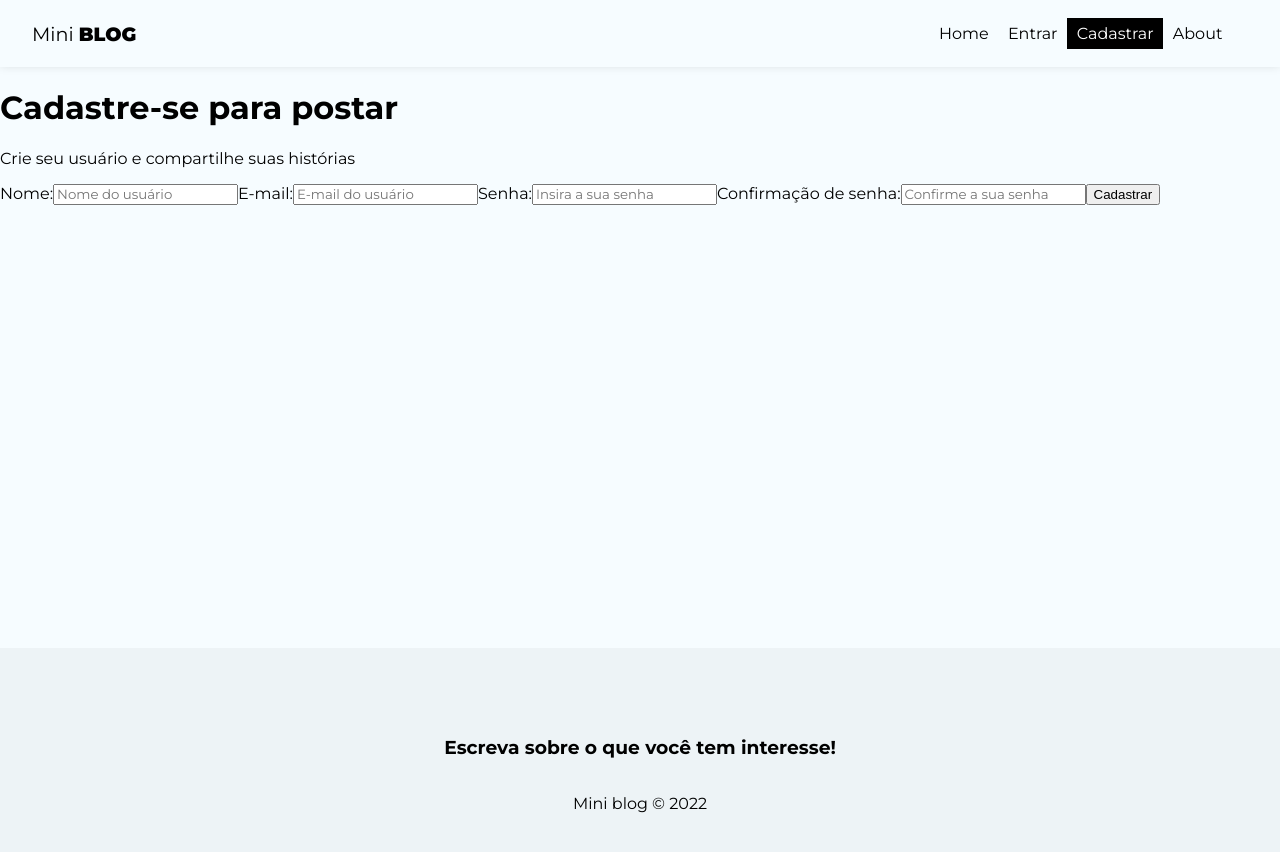
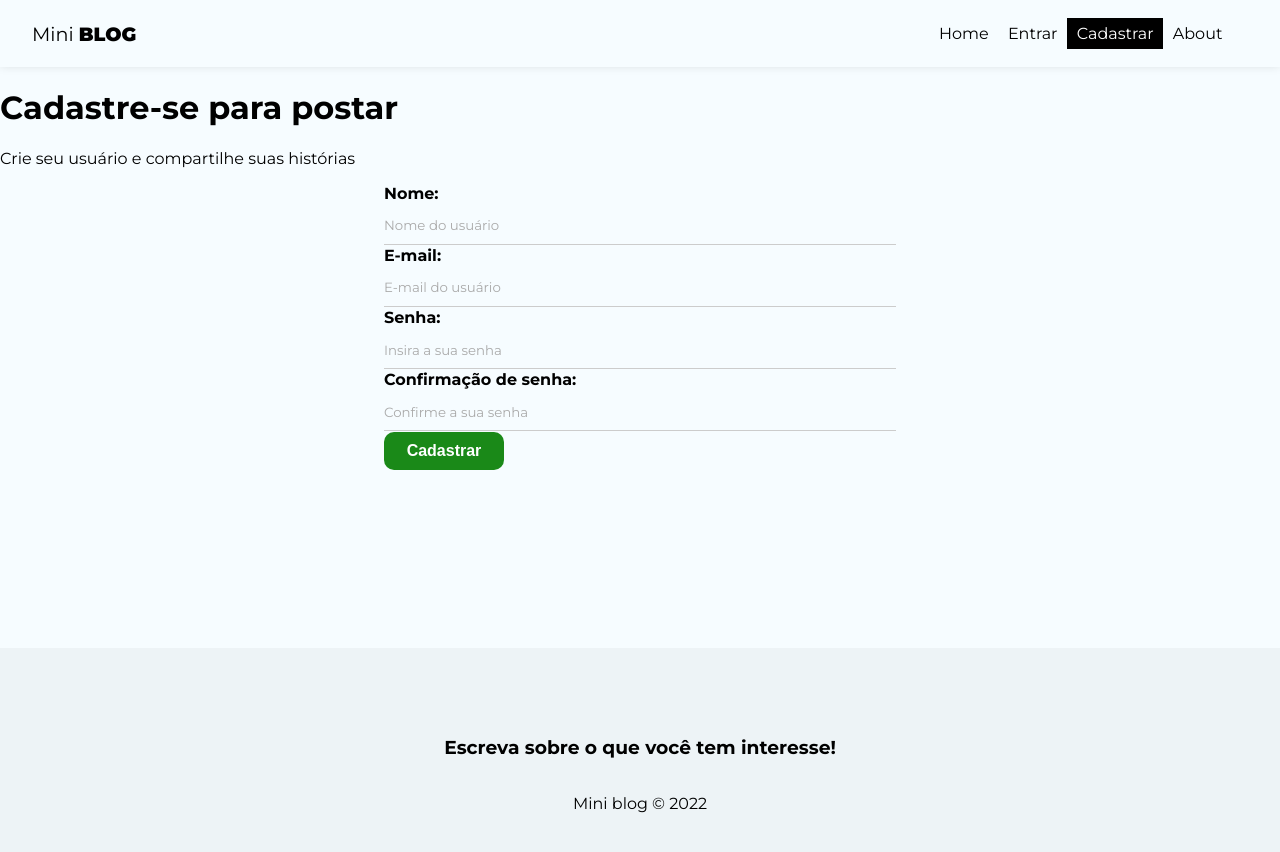
Before and after one commit to Thiagooffice/Mini-Blog, a React (Create React App) app: page /register in a window 1280 px wide. Shown: the top 852 px of the page. Built offline with nearby package versions, Linux system fonts and the light colour scheme.

Commit message:
add-css-form-register

```diff
--- a/src/index.css
+++ b/src/index.css
@@ -7,6 +7,7 @@ body{
 input::placeholder,
 textarea::placeholder{
   font-family: "Montserrat", sans-serif;
+  color: #aaa;
 }
 input:focus,
 textarea:focus{
@@ -27,3 +28,69 @@ a:hover,
 nav button:hover{
   color: #bbb;
 }
+/*form styles*/
+form{
+  max-width: 40%;
+  margin: 0 auto;
+}
+label{
+  display: flex;
+  flex-direction: column;
+  margin-bottom: 1px;
+}
+label span{
+  margin-bottom: .3em;
+  font-weight: bold;
+  text-align: left;
+}
+input,
+textarea{
+  box-sizing: border-box;
+  border: none;
+  border-bottom: 1px solid #ccc;
+  padding: .8em 0;
+  background-color: transparent;
+}
+.btn {
+  background-color: #1a8918;
+  color: #fff;
+  text-align: center;
+  cursor: pointer;
+  border-radius: 10px;
+  width: 120px;
+  font-weight: bold;
+  border: none;
+  padding: 10px 15px;
+  font-size: 1em;
+}
+.btn.btn-dark{
+  background-color: #000;
+  border-radius: 0;
+}
+.btn.btn-outline{
+  background-color: transparent;
+  border-radius: 0;
+  color: #000;
+  border:1px solid #000;
+  padding: 7px 30px;
+}
+.btn:hover{
+  background-color: #0f730c;
+  color: #fff;
+}
+.btn.btn-outline:hover{
+  background-color: #000;
+}
+.btn.btn-danger:hover{
+  background-color: #dc3545;
+}
+button[disabled]{
+  background-color: #aaa;
+}
+.container .error{
+  color: #721c24;
+  background-color: #f8d7da;
+  border: 1px solid #f5c6cb;
+  padding: 5px;
+  border-radius: 5px;
+}
```
